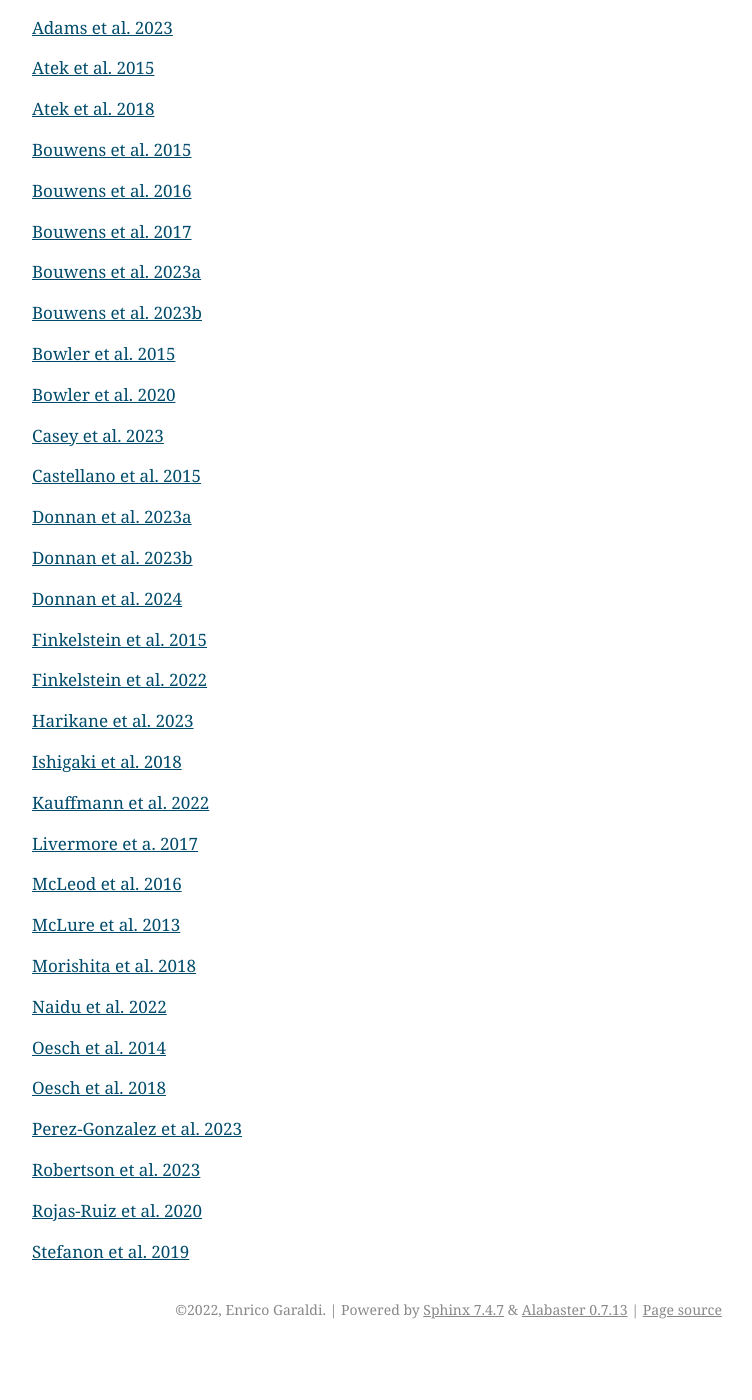
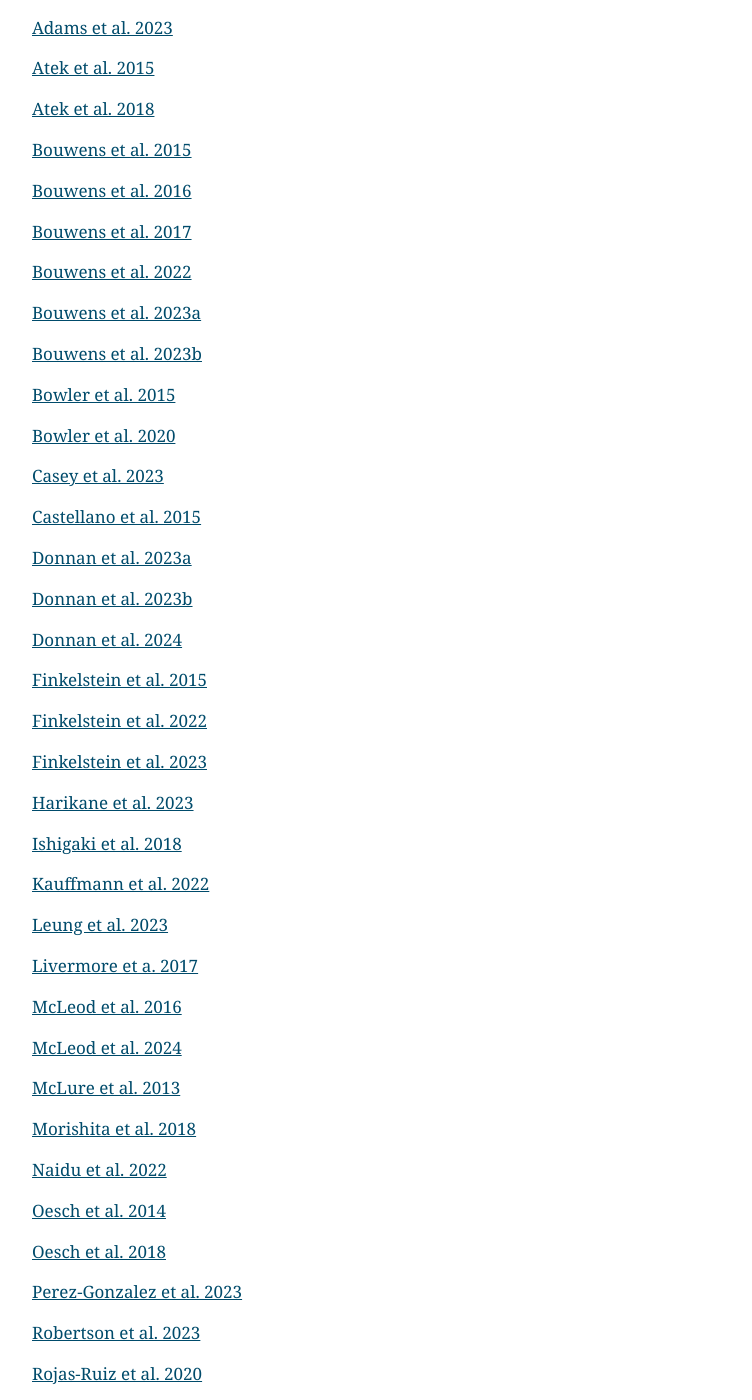
Before and after one commit to EGaraldi/corecon, a Sphinx documentation site: the page built from docs/datarst/UV_luminosity_function.rst, in a window 1280 px wide and 1400 px high, scrolled down 645 px. Shown: the whole window, without its empty margins (388-1140 px from the left). Built offline with Sphinx 7.4.7, drawn with Linux system fonts in a browser that asks for light colours; pages that are not in the unit, such as notebooks, are missing from menus; before the commit the page ends 1994 px from its top, so only the background shows below that.

```diff
--- a/docs/datarst/UV_luminosity_function.rst
+++ b/docs/datarst/UV_luminosity_function.rst
@@ -60,6 +60,12 @@
 .. |Bouwens et al. 2017| raw:: html
 
    <a href="https://iopscience.iop.org/article/10.3847/1538-4357/aa70a4" target="_blank">Bouwens et al. 2017</a>
+
+|Bouwens et al. 2022|
+
+.. |Bouwens et al. 2022| raw:: html
+
+   <a href="https://iopscience.iop.org/article/10.3847/1538-4357/ac86d1" target="_blank">Bouwens et al. 2022</a>
 
 |Bouwens et al. 2023a|
 
@@ -127,6 +133,12 @@
 
    <a href="https://arxiv.org/pdf/2207.12474.pdf" target="_blank">Finkelstein et al. 2022</a>
 
+|Finkelstein et al. 2023|
+
+.. |Finkelstein et al. 2023| raw:: html
+
+   <a href="https://arxiv.org/pdf/2311.04279.pdf" target="_blank">Finkelstein et al. 2023</a>
+
 |Harikane et al. 2023|
 
 .. |Harikane et al. 2023| raw:: html
@@ -145,6 +157,12 @@
 
    <a href="https://arxiv.org/pdf/2207.11740.pdf" target="_blank">Kauffmann et al. 2022</a>
 
+|Leung et al. 2023|
+
+.. |Leung et al. 2023| raw:: html
+
+   <a href="https://iopscience.iop.org/article/10.3847/2041-8213/acf365/pdf" target="_blank">Leung et al. 2023</a>
+
 |Livermore et a. 2017|
 
 .. |Livermore et a. 2017| raw:: html
@@ -156,6 +174,12 @@
 .. |McLeod et al. 2016| raw:: html
 
    <a href="https://academic.oup.com/mnras/article/459/4/3812/2624050" target="_blank">McLeod et al. 2016</a>
+
+|McLeod et al. 2024|
+
+.. |McLeod et al. 2024| raw:: html
+
+   <a href="https://academic.oup.com/mnras/article/527/3/5004/7408621" target="_blank">McLeod et al. 2024</a>
 
 |McLure et al. 2013|
 
@@ -210,3 +234,9 @@
 .. |Stefanon et al. 2019| raw:: html
 
    <a href="https://iopscience.iop.org/article/10.3847/1538-4357/ab3792" target="_blank">Stefanon et al. 2019</a>
+
+|Willott et al. 2023|
+
+.. |Willott et al. 2023| raw:: html
+
+   <a href="https://ui.adsabs.harvard.edu/abs/2023arXiv231112234W/abstract" target="_blank">Willott et al. 2023</a>
--- a/docs/datarst/UV_slope.rst
+++ b/docs/datarst/UV_slope.rst
@@ -55,6 +55,12 @@
 
    <a href="https://arxiv.org/pdf/2212.04568.pdf" target="_blank">Curtis-Lake et al. 2022 (subm.)</a>
 
+|Donnan et al. 2023|
+
+.. |Donnan et al. 2023| raw:: html
+
+   <a href="https://ui.adsabs.harvard.edu/abs/2023MNRAS.520.4554D/abstract" target="_blank">Donnan et al. 2023</a>
+
 |Endsley et al. 2022|
 
 .. |Endsley et al. 2022| raw:: html
```
Also changed, not shown: docs/plots/UV_luminosity_function.png, docs/plots/UV_slope.png, 2 other files.
